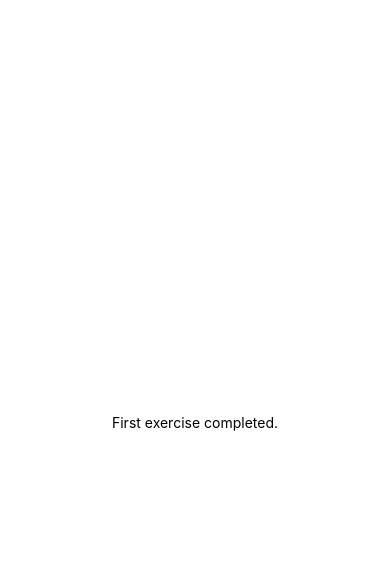
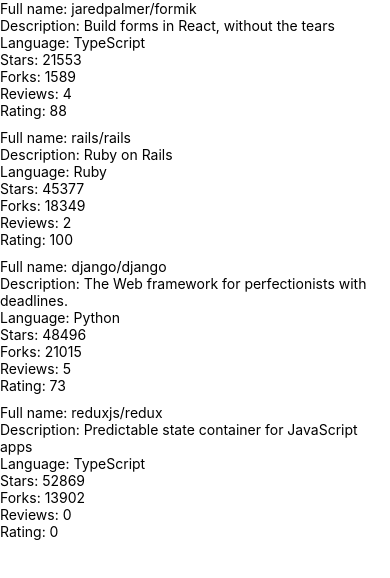
Before and after one commit to rpulkka/fullstack-2022-part-10, a React Native app: screen / in a window 390 px wide. Shown: the top 578 px of the page. Built offline with nearby package versions, Linux system fonts and the light colour scheme.

Commit message:
Exercise 10.3: The Reviewed Repository List

```diff
--- a/App.js
+++ b/App.js
@@ -1,20 +1,7 @@
-import { StatusBar } from 'expo-status-bar';
-import { StyleSheet, Text, View } from 'react-native';
+import Main from './src/components/Main'
 
-export default function App() {
-  return (
-    <View style={styles.container}>
-      <Text>First exercise completed.</Text>
-      <StatusBar style="auto" />
-    </View>
-  );
+const App = () => {
+  return <Main />
 }
 
-const styles = StyleSheet.create({
-  container: {
-    flex: 1,
-    backgroundColor: '#fff',
-    alignItems: 'center',
-    justifyContent: 'center',
-  },
-});
+export default App
--- /dev/null
+++ b/src/components/Main.jsx
@@ -0,0 +1,21 @@
+import Constants from 'expo-constants'
+import { StyleSheet, View } from 'react-native'
+import RepositoryList from './RepositoryList'
+
+const styles = StyleSheet.create({
+  container: {
+    marginTop: Constants.statusBarHeight,
+    flexGrow: 1,
+    flexShrink: 1,
+  },
+})
+
+const Main = () => {
+  return (
+    <View style={styles.container}>
+      <RepositoryList />
+    </View>
+  )
+}
+
+export default Main
--- /dev/null
+++ b/src/components/RepositoryItem.jsx
@@ -0,0 +1,17 @@
+import { Text, View } from 'react-native'
+
+const RepositoryItem = (props) => {
+  return (
+    <View>
+      <Text>Full name: {props.repository.fullName}</Text>
+      <Text>Description: {props.repository.description}</Text>
+      <Text>Language: {props.repository.language}</Text>
+      <Text>Stars: {props.repository.stargazersCount}</Text>
+      <Text>Forks: {props.repository.forksCount}</Text>
+      <Text>Reviews: {props.repository.reviewCount}</Text>
+      <Text>Rating: {props.repository.ratingAverage}</Text>
+    </View>
+  )
+}
+
+export default RepositoryItem
--- /dev/null
+++ b/src/components/RepositoryList.jsx
@@ -0,0 +1,71 @@
+import { FlatList, View, StyleSheet } from 'react-native'
+import RepositoryItem from './RepositoryItem'
+
+const styles = StyleSheet.create({
+  separator: {
+    height: 10,
+  },
+})
+
+const repositories = [
+  {
+    id: 'jaredpalmer.formik',
+    fullName: 'jaredpalmer/formik',
+    description: 'Build forms in React, without the tears',
+    language: 'TypeScript',
+    forksCount: 1589,
+    stargazersCount: 21553,
+    ratingAverage: 88,
+    reviewCount: 4,
+    ownerAvatarUrl: 'https://avatars2.githubusercontent.com/u/4060187?v=4',
+  },
+  {
+    id: 'rails.rails',
+    fullName: 'rails/rails',
+    description: 'Ruby on Rails',
+    language: 'Ruby',
+    forksCount: 18349,
+    stargazersCount: 45377,
+    ratingAverage: 100,
+    reviewCount: 2,
+    ownerAvatarUrl: 'https://avatars1.githubusercontent.com/u/4223?v=4',
+  },
+  {
+    id: 'django.django',
+    fullName: 'django/django',
+    description: 'The Web framework for perfectionists with deadlines.',
+    language: 'Python',
+    forksCount: 21015,
+    stargazersCount: 48496,
+    ratingAverage: 73,
+    reviewCount: 5,
+    ownerAvatarUrl: 'https://avatars2.githubusercontent.com/u/27804?v=4',
+  },
+  {
+    id: 'reduxjs.redux',
+    fullName: 'reduxjs/redux',
+    description: 'Predictable state container for JavaScript apps',
+    language: 'TypeScript',
+    forksCount: 13902,
+    stargazersCount: 52869,
+    ratingAverage: 0,
+    reviewCount: 0,
+    ownerAvatarUrl: 'https://avatars3.githubusercontent.com/u/13142323?v=4',
+  },
+]
+
+const ItemSeparator = () => <View style={styles.separator} />
+
+const RepositoryList = () => {
+  return (
+    <FlatList
+      data={repositories}
+      ItemSeparatorComponent={ItemSeparator}
+      renderItem={({ item }) => (
+        <RepositoryItem repository={item} />
+      )}
+    />
+  )
+}
+
+export default RepositoryList
```
